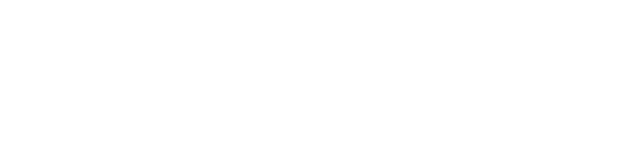
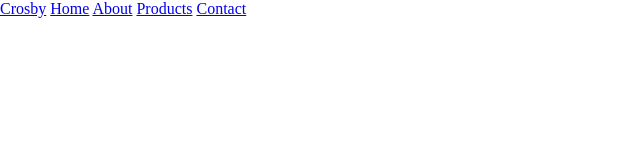
Before and after one commit to crosby7/midterm315, a website: page index.html in a window 1280 px wide. Shown: the whole page, without its empty margins (0-640 px from the left). Drawn offline with nearby package versions, Linux system fonts and the light colour scheme; files that its build step writes are made by us from their sources.

Commit message:
Added Sass Compiler

```diff
--- a/index.html
+++ b/index.html
@@ -6,5 +6,13 @@
     <link rel="stylesheet" href="css/styles.css" />
     <title>Midterm 315</title>
   </head>
-  <body></body>
+  <body>
+    <nav>
+      <a href="#" class="crosbyMidterm">Crosby</a>
+      <a href="#">Home</a>
+      <a href="#">About</a>
+      <a href="#">Products</a>
+      <a href="#">Contact</a>
+    </nav>
+  </body>
 </html>
--- /dev/null
+++ b/scss/structure.scss
@@ -0,0 +1,11 @@
+* {
+ margin: 0;
+ padding: 0;
+ box-sizing: border-box;
+}
+html, body {
+ height: 100%;
+}
+h1, h2, h3, h4, h5, h6, p {
+ margin-bottom: 16px;
+}
--- a/scss/styles.scss
+++ b/scss/styles.scss
@@ -0,0 +1 @@
+@import "structure.scss";
```
Also changed, not shown: package.json (added, +26 -0 lines),  css/styles.css (added), 1 other file.
